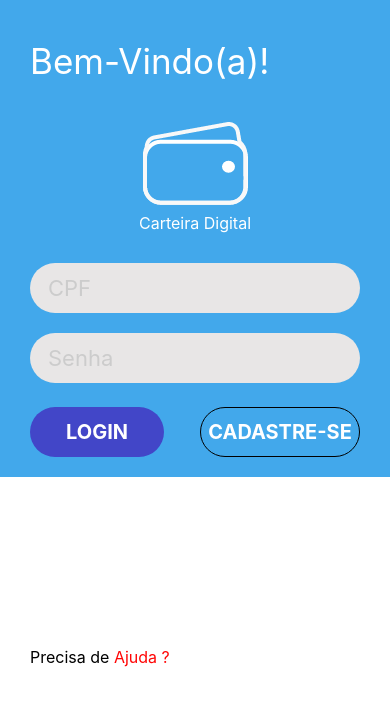
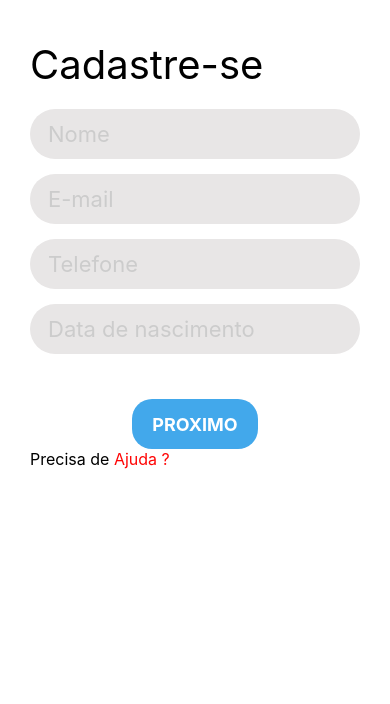
Before and after one commit to LuizMarceloFreire/Projeto-Integrado---Carteira-Digital, a React Native app in the folder mobile/: screen / in a window 390 px wide. Shown: the top 704 px of the page. Built offline with nearby package versions, Linux system fonts and the light colour scheme.

Commit message:
Implementado tela de cadastro

```diff
--- a/mobile/App.js
+++ b/mobile/App.js
@@ -1,16 +1,12 @@
 import React from 'react';
-import { StyleSheet, Text, View } from 'react-native';
+import { View } from 'react-native';
 import Login from './src/views/Login';
+import Join from './src/views/Join';
 
 export default function App() {
   return (
-    <View style={styles.container}>
-      <Login />
+    <View>
+      <Join />
     </View>
   );
 }
-
-const styles = StyleSheet.create({
-  container: {
-  },
-});
--- /dev/null
+++ b/mobile/src/components/JoinForm/index.js
@@ -0,0 +1,92 @@
+import React, { useState } from 'react';
+import { View, Text, TextInput, TouchableOpacity } from 'react-native';
+
+import styles from './styles';
+
+const JoinForm = () => {
+    const [isPassword, setIsPassword] = useState(false);
+
+    const JoinButtons = () => {
+        if (isPassword) {
+            return (
+                <View style={styles.buttonsWrapper}>
+                    <TouchableOpacity
+                        style={styles.buttonJoin}
+                        onPress={() => { setIsPassword(!isPassword) }}
+                    >
+                        <Text style={styles.buttonJoinText}>
+                            Voltar
+                        </Text>
+                    </TouchableOpacity>
+
+                    <TouchableOpacity
+                        style={styles.buttonBack}
+                    >
+                        <Text style={styles.buttonJoinText}>
+                            Cadastre-se
+                        </Text>
+                    </TouchableOpacity>
+                </View>
+            );
+        }
+
+        return (
+            <View style={styles.buttonsWrapperOne}>
+                <TouchableOpacity
+                    style={styles.buttonJoin}
+                    onPress={() => { setIsPassword(!isPassword) }}
+                >
+                    <Text style={styles.buttonJoinText}>
+                        Proximo
+                    </Text>
+                </TouchableOpacity>
+            </View>
+        );
+
+    }
+
+    if (isPassword) {
+        return (
+            <View>
+                <TextInput style={styles.inputText}
+                    underlineColorAndroid='rgba(0,0,0,0)'
+                    placeholder='Senha'
+                    placeholderTextColor='#CCC'
+                />
+                <TextInput style={styles.inputText}
+                    underlineColorAndroid='rgba(0,0,0,0)'
+                    placeholder='Confirme a senha'
+                    placeholderTextColor='#CCC'
+                />
+                <JoinButtons />
+            </View>
+        );
+    }
+    return (
+        <>
+            <TextInput style={styles.inputText}
+                underlineColorAndroid='rgba(0,0,0,0)'
+                placeholder='Nome'
+                placeholderTextColor='#CCC'
+            />
+            <TextInput style={styles.inputText}
+                underlineColorAndroid='rgba(0,0,0,0)'
+                placeholder='E-mail'
+                placeholderTextColor='#CCC'
+            />
+            <TextInput style={styles.inputText}
+                underlineColorAndroid='rgba(0,0,0,0)'
+                placeholder='Telefone'
+                placeholderTextColor='#CCC'
+            />
+            <TextInput style={styles.inputText}
+                underlineColorAndroid='rgba(0,0,0,0)'
+                placeholder='Data de nascimento'
+                placeholderTextColor='#CCC'
+            />
+            <JoinButtons />
+        </>
+    );
+}
+
+export default JoinForm;
--- /dev/null
+++ b/mobile/src/components/JoinForm/styles.js
@@ -0,0 +1,61 @@
+import { StyleSheet } from 'react-native';
+
+const styles = StyleSheet.create({
+
+    inputText: {
+        width: '100%',
+        fontSize: 22,
+        backgroundColor: '#E8E6E6',
+        borderColor: '#000',
+        borderRadius: 30,
+        height: 50,
+        paddingLeft: 18,
+        paddingRight: 18,
+        marginBottom: 15,
+    },
+
+    buttonsWrapper: {
+        width: '100%',
+        flexDirection: 'row',
+        justifyContent: 'space-between',
+        alignItems: 'center',
+        marginTop: 30,
+    },
+
+    buttonsWrapperOne: {
+        width: '100%',
+        flexDirection: 'row',
+        justifyContent: 'center',
+        alignItems: 'center',
+        marginTop: 30,
+    },
+
+    buttonJoin: {
+        paddingLeft: 20,
+        paddingRight: 20,
+        alignItems: 'center',
+        justifyContent: 'center',
+        height: 50,
+        borderRadius: 20,
+        backgroundColor: '#42A8EB'
+    },
+
+    buttonBack: {
+        width: 160,
+        alignItems: 'center',
+        justifyContent: 'center',
+        height: 50,
+        borderRadius: 20,
+        backgroundColor: '#5cb85c'
+    },
+
+    buttonJoinText: {
+        fontSize: 18,
+        fontWeight: 'bold',
+        color: '#000',
+        textTransform: 'uppercase',
+        color: 'white',
+    },
+});
+
+export default styles
--- /dev/null
+++ b/mobile/src/views/Join/index.js
@@ -0,0 +1,25 @@
+import React, { useState } from 'react';
+import { View, Text, TextInput, TouchableOpacity } from 'react-native';
+
+import JoinForm from '../../components/JoinForm';
+
+import styles from './styles';
+
+const Join = () => {
+
+    return (
+        <View style={styles.joinWrapper}>
+            <View>
+                <Text style={styles.joinTitile}>Cadastre-se</Text>
+                <JoinForm />
+            </View>
+
+            <Text style={styles.textHelp}>
+                Precisa de <Text style={styles.textRed} >Ajuda ?</Text>
+            </Text>
+        </View>
+    )
+}
+
+
+export default Join;
--- /dev/null
+++ b/mobile/src/views/Join/styles.js
@@ -0,0 +1,28 @@
+import { StyleSheet } from 'react-native';
+
+const styles = StyleSheet.create({
+    joinWrapper: {
+        paddingTop: 40,
+        paddingLeft: 30,
+        paddingRight: 30,
+        height: '100%',
+        backgroundColor: 'white',
+        justifyContent: 'space-between',
+    },
+
+    joinTitile: {
+        fontSize: 40,
+        marginBottom: 20,
+    },
+
+    textRed: {
+        color: '#ff0505'
+    },
+
+    textHelp: {
+        fontSize: 16,
+        marginBottom: 10,
+    }
+});
+
+export default styles;
--- a/mobile/src/views/Login/styles.js
+++ b/mobile/src/views/Login/styles.js
@@ -39,7 +39,7 @@ const styles = StyleSheet.create({
     inputText: {
         width: '100%',
         fontSize: 22,
-        backgroundColor: '#e8e6e6',
+        backgroundColor: '#E8E6E6',
         borderColor: '#000',
         borderRadius: 30,
         height: 50,
@@ -92,8 +92,10 @@ const styles = StyleSheet.create({
     },
 
     textHelp: {
+        position: 'absolute',
         fontSize: 16,
-        top: 190,
+        left: 30,
+        bottom: 10,
     }
 
 
```
